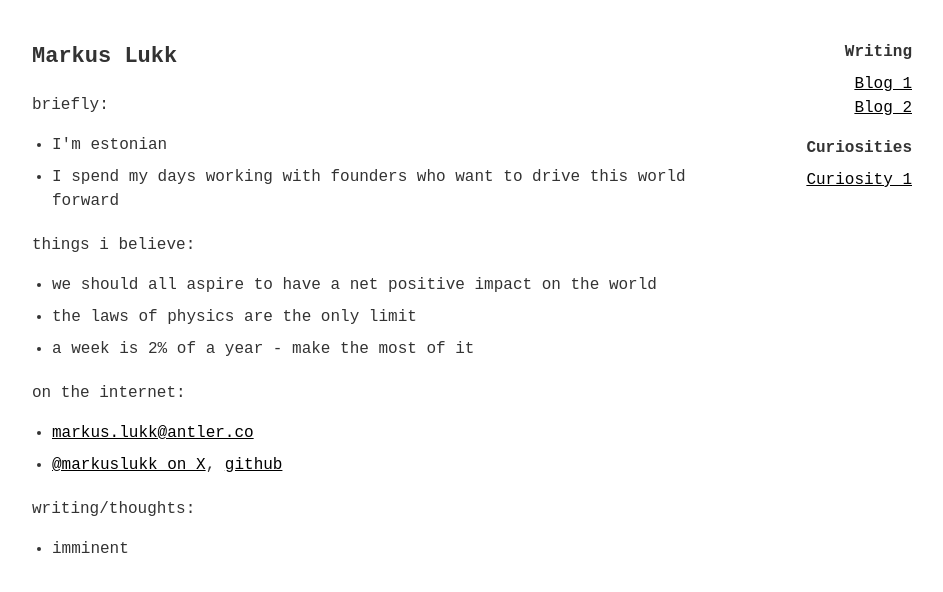
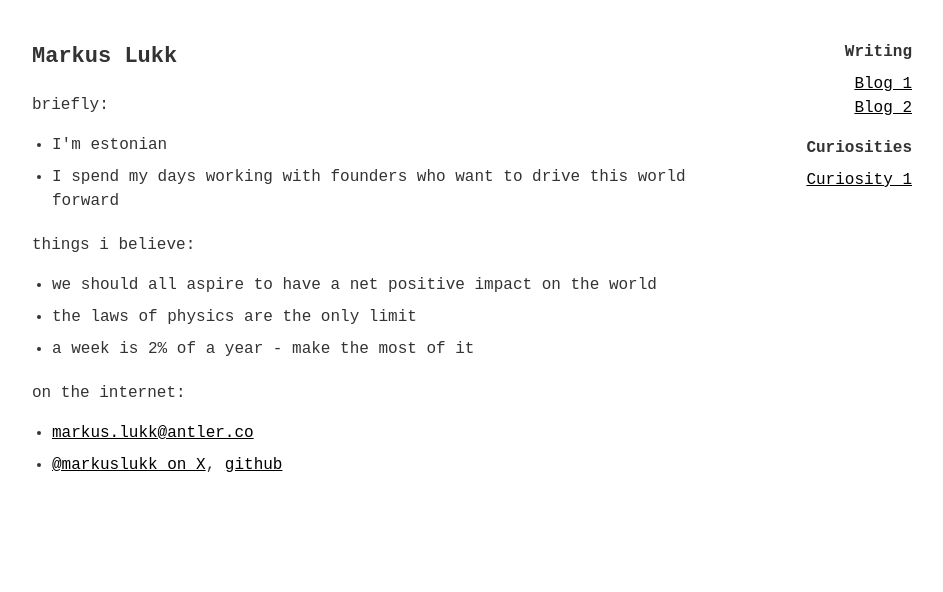
Before and after one commit to markuslukk/markuslukk.github.io, a Jekyll site: the page built from index.html, in a window 1280 px wide. Shown: the top 592 px of the page, without its empty margins (328-1271 px from the left). Built offline with Jekyll 4.4.1, drawn with Linux system fonts in a browser that asks for light colours.

Commit message:
Update index.html

```diff
--- a/index.html
+++ b/index.html
@@ -27,9 +27,5 @@ layout: default
         <li><a href="mailto:markus.lukk@antler.co">markus.lukk@antler.co</a></li>
         <li><a href="https://x.com/markuslukk">@markuslukk on X</a>, <a href="https://github.com/markuslukk">github</a></li>
     </ul>
-    <p>writing/thoughts:</p>
-    <ul>
-        <li>imminent</li>
-    </ul>
 </body>
 </html>
```
